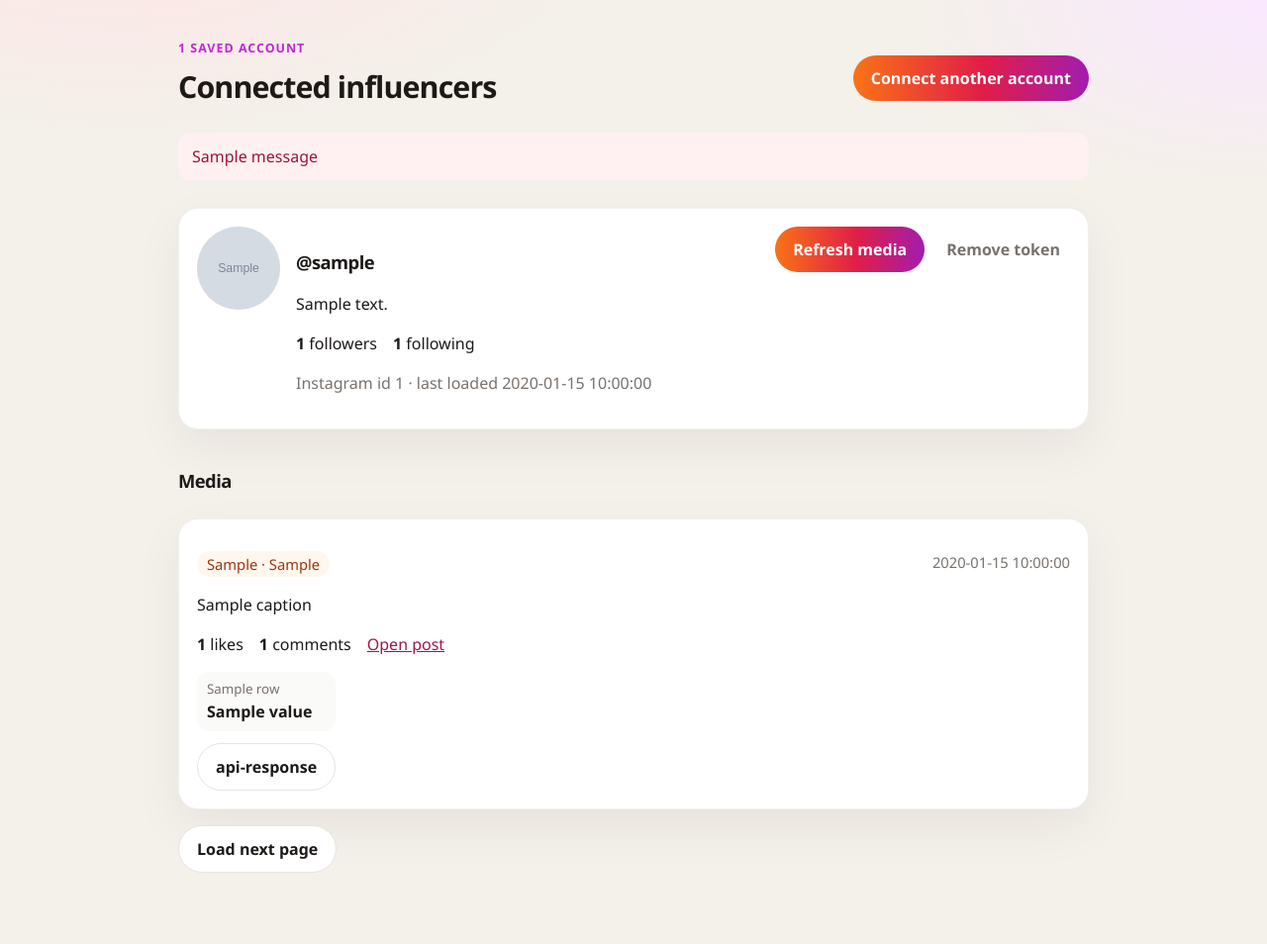
After one commit to maheshatisfy/instagram_login, a Flask app: template templates/board.html in a window 1280 px wide. The commit adds this page. Shown: the whole page at 99% size. Run offline with Flask 3, Linux system fonts and the light colour scheme; the template is opened without the code that fills it: most values are stand-ins (such as "Sample title", 1, 10 or a date in 2020); grey boxes marked "Sample" are stand-in pictures; one stand-in notice (Sample message) is shown.

Commit message:
all media

```diff
--- a/app.py
+++ b/app.py
@@ -62,39 +62,32 @@ def _refresh_account(account, after=None):
     return saved
 
 
+def _boards():
+    boards = token_store.list_boards()
+    changed = False
+    for account in boards:
+        if account.get("profile") and account.get("media") is not None:
+            continue
+        try:
+            _refresh_account(account)
+            changed = True
+        except InstagramError as exc:
+            flash("@{}: {}".format(account.get("username") or account["ig_id"], exc))
+    if changed:
+        boards = token_store.list_boards()
+    return boards
+
+
 @app.get("/")
 def home():
     session.permanent = True
-    account = _open_account()
-    if not account:
-        pending = session.get("pending_accounts") or []
-        if len(pending) > 1:
-            return render_template("accounts.html", accounts=pending)
-        return render_template("login.html", saved=token_store.list_accounts())
-
-    profile = account.get("profile")
-    media = account.get("media")
-    media_error = account.get("media_error")
-    if not profile or media is None:
-        try:
-            account = _refresh_account(account)
-            profile = account.get("profile")
-            media = account.get("media") or []
-            media_error = account.get("media_error")
-        except InstagramError as exc:
-            flash(str(exc))
-            return render_template(
-                "login.html",
-                saved=token_store.list_accounts(),
-            )
-    return render_template(
-        "dashboard.html",
-        profile=profile or {},
-        media=media or [],
-        next_after=account.get("media_after"),
-        media_error=media_error,
-        saved_at=account.get("updated_at"),
-    )
+    pending = session.get("pending_accounts") or []
+    if len(pending) > 1 and not session.get("ig_id"):
+        return render_template("accounts.html", accounts=pending)
+    boards = _boards()
+    if not boards:
+        return render_template("login.html", saved=[])
+    return render_template("board.html", boards=boards)
 
 
 @app.post("/continue")
@@ -124,7 +117,8 @@ def choose_account():
 
 @app.post("/media/refresh")
 def refresh_media():
-    account = _open_account()
+    ig_id = (request.form.get("ig_id") or session.get("ig_id") or "").strip()
+    account = token_store.get_account(ig_id)
     if not account:
         return redirect(url_for("home"))
     after = (request.form.get("after") or "").strip() or None
@@ -189,12 +183,8 @@ def instagram_callback():
     )
     session.permanent = True
     session.pop("oauth_state", None)
-    if len(accounts) == 1:
-        session["ig_id"] = accounts[0]["id"]
-        session.pop("pending_accounts", None)
-    else:
-        session.pop("ig_id", None)
-        session["pending_accounts"] = accounts
+    session.pop("pending_accounts", None)
+    session["ig_id"] = accounts[0]["id"]
     return redirect(url_for("home"))
 
 
@@ -207,7 +197,7 @@ def logout():
 
 @app.post("/forget")
 def forget():
-    ig_id = session.get("ig_id") or (request.form.get("ig_id") or "").strip()
+    ig_id = (request.form.get("ig_id") or session.get("ig_id") or "").strip()
     if ig_id:
         token_store.delete_account(ig_id)
     if session.get("ig_id") == ig_id:
--- a/instagram_api.py
+++ b/instagram_api.py
@@ -9,6 +9,7 @@ system user, not the Instagram account. Account ids come from
     GET /v26.0/{ig-user-id}/media?fields=...,insights.metric(...)
 """
 
+import copy
 import os
 from urllib.parse import urlencode
 
@@ -226,7 +227,9 @@ def fetch_media(token, instagram_id, after=None, limit=10):
         payload = _request("GET", f"{base}{instagram_id}/media", token, params=params)
     items = []
     for media in payload.get("data") or []:
-        media["insights"] = _insight_rows(media.get("insights"))
+        raw = copy.deepcopy(media)
+        media["raw"] = raw
+        media["insights"] = _insight_rows(raw.get("insights"))
         media["insight_error"] = insight_error
         items.append(media)
     paging = payload.get("paging") or {}
--- a/static/style.css
+++ b/static/style.css
@@ -133,8 +133,10 @@ a { color: #9d174d; }
 
 .avatar.large { width: 84px; height: 84px; font-size: 1.6rem; }
 
+.influencer { margin: 28px 0 40px; }
 .profile, .card { padding: 18px; margin: 16px 0; }
-.profile { display: flex; gap: 16px; align-items: flex-start; }
+.profile { display: flex; gap: 16px; align-items: flex-start; flex-wrap: wrap; }
+.grow { flex: 1; min-width: 220px; }
 
 .profile img {
   width: 84px;
@@ -177,3 +179,19 @@ a { color: #9d174d; }
 
 .metric small, .metric strong { display: block; }
 .metric small { color: var(--muted); }
+
+.api-toggle { margin-top: 12px; }
+.api-toggle.open { background: var(--ink); color: white; border-color: var(--ink); }
+
+.api-response {
+  margin: 12px 0 0;
+  padding: 14px;
+  overflow: auto;
+  max-height: 420px;
+  border-radius: 12px;
+  background: #1c1917;
+  color: #f5f5f4;
+  font: 12px/1.45 ui-monospace, Consolas, monospace;
+  white-space: pre-wrap;
+  word-break: break-word;
+}
--- /dev/null
+++ b/templates/board.html
@@ -0,0 +1,117 @@
+<!DOCTYPE html>
+<html lang="en">
+<head>
+  <meta charset="utf-8">
+  <meta name="viewport" content="width=device-width, initial-scale=1">
+  <title>Connected influencers</title>
+  <link rel="stylesheet" href="{{ url_for('static', filename='style.css') }}">
+</head>
+<body>
+  <main class="wrap">
+    <header class="top">
+      <div>
+        <p class="eyebrow">{{ boards|length }} saved account{% if boards|length != 1 %}s{% endif %}</p>
+        <h1>Connected influencers</h1>
+      </div>
+      <div class="actions">
+        <a class="button" href="{{ url_for('instagram_login') }}">Connect another account</a>
+      </div>
+    </header>
+
+    {% with messages = get_flashed_messages() %}
+      {% for message in messages %}
+        <p class="error">{{ message }}</p>
+      {% endfor %}
+    {% endwith %}
+
+    {% for account in boards %}
+      {% set profile = account.profile or {} %}
+      <section class="influencer">
+        <div class="profile">
+          {% if profile.profile_picture_url %}
+            <img src="{{ profile.profile_picture_url }}" alt="">
+          {% else %}
+            <span class="avatar large">{{ (profile.username or account.username or "I")[:1]|upper }}</span>
+          {% endif %}
+          <div class="grow">
+            <h2>@{{ profile.username or account.username or account.ig_id }}</h2>
+            {% if profile.biography %}<p class="bio">{{ profile.biography }}</p>{% endif %}
+            <p class="stats">
+              <span><strong>{{ profile.followers_count if profile.followers_count is not none else "—" }}</strong> followers</span>
+              <span><strong>{{ profile.follows_count if profile.follows_count is not none else "—" }}</strong> following</span>
+            </p>
+            <p class="muted">Instagram id {{ profile.user_id or profile.id or account.ig_id }} · last loaded {{ account.updated_at }}</p>
+          </div>
+          <div class="actions">
+            <form method="post" action="{{ url_for('refresh_media') }}">
+              <input type="hidden" name="ig_id" value="{{ account.ig_id }}">
+              <button type="submit">Refresh media</button>
+            </form>
+            <form method="post" action="{{ url_for('forget') }}">
+              <input type="hidden" name="ig_id" value="{{ account.ig_id }}">
+              <button type="submit" class="text-button">Remove token</button>
+            </form>
+          </div>
+        </div>
+
+        <div class="section-head">
+          <h2>Media</h2>
+        </div>
+        {% if account.media_error %}
+          <p class="error">{{ account.media_error }}</p>
+        {% endif %}
+        {% if not account.media and not account.media_error %}
+          <p class="muted">No media saved yet.</p>
+        {% endif %}
+
+        {% for item in account.media or [] %}
+          <article class="card">
+            <p class="meta">
+              <span class="pill">{{ item.media_product_type }} · {{ item.media_type }}</span>
+              <span>{{ item.timestamp }}</span>
+            </p>
+            {% if item.caption %}<p>{{ item.caption }}</p>{% endif %}
+            <p class="stats">
+              <span><strong>{{ item.like_count if item.like_count is not none else "—" }}</strong> likes</span>
+              <span><strong>{{ item.comments_count if item.comments_count is not none else "—" }}</strong> comments</span>
+              {% if item.permalink %}
+                <a href="{{ item.permalink }}" target="_blank" rel="noopener">Open post</a>
+              {% endif %}
+            </p>
+            {% if item.insights %}
+              <div class="metrics">
+                {% for row in item.insights %}
+                  <span class="metric"><small>{{ row.name }}</small><strong>{{ row.value }}</strong></span>
+                {% endfor %}
+              </div>
+            {% endif %}
+            {% if item.insight_error %}
+              <p class="muted">Some insight metrics were skipped: {{ item.insight_error }}</p>
+            {% endif %}
+            <button type="button" class="ghost api-toggle">api-response</button>
+            <pre class="api-response" hidden>{{ (item.raw or item)|tojson(indent=2) }}</pre>
+          </article>
+        {% endfor %}
+
+        {% if account.media_after %}
+          <form method="post" action="{{ url_for('refresh_media') }}">
+            <input type="hidden" name="ig_id" value="{{ account.ig_id }}">
+            <input type="hidden" name="after" value="{{ account.media_after }}">
+            <button type="submit" class="ghost">Load next page</button>
+          </form>
+        {% endif %}
+      </section>
+    {% endfor %}
+  </main>
+  <script>
+    document.querySelectorAll(".api-toggle").forEach(function (button) {
+      button.addEventListener("click", function () {
+        var block = button.nextElementSibling;
+        var open = block.hidden;
+        block.hidden = !open;
+        button.classList.toggle("open", open);
+      });
+    });
+  </script>
+</body>
+</html>
```
Also changed, not shown: token_store.py (+17 -0 lines).
